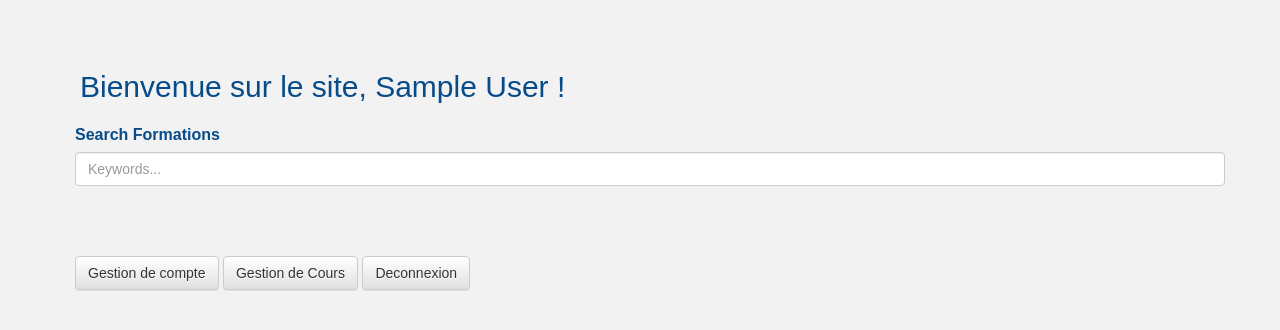
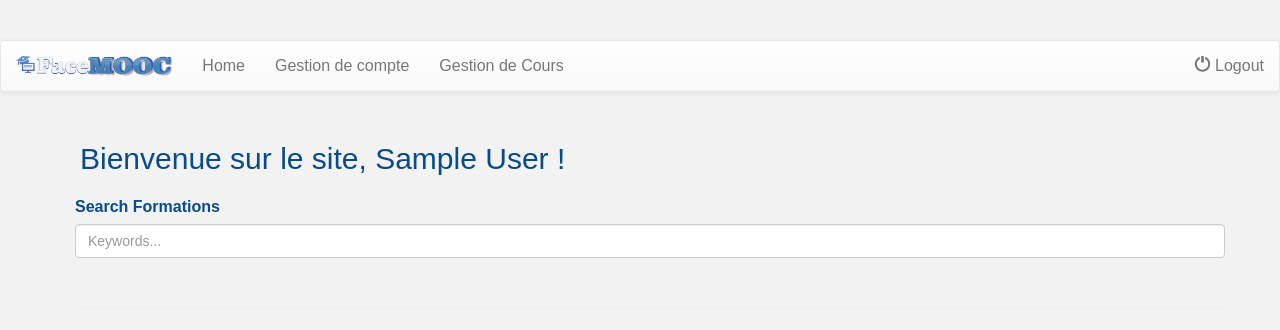
Before and after one commit to HectorGlez4/FaceMOOC, a PHP site: page /Home in a window 1280 px wide. Shown: the top 330 px of the page. Run offline with PHP 8.4, Linux system fonts and the light colour scheme; the visitor is signed in with stand-in values (Sample User, id 1); data that the repository does not hold is empty; some libraries are stand-ins or nearby versions.

Commit message:
ajout de la barre de navigation

```diff
--- a/php/view/class.php
+++ b/php/view/class.php
@@ -1,5 +1,6 @@
 <?php
 include("head.php");
+include("header.php");
 global $content;
 $formationInfo = $content['formation'][0];
 $chapterInfo = $content['chapter'];
--- a/php/view/formation.php
+++ b/php/view/formation.php
@@ -1,5 +1,6 @@
 <?php
 include("head.php");
+include("header.php");
 global $content;
 $formationInfo = $content['formation'][0];
 $chapterInfo = $content['chapter'];
--- a/php/view/gestionCours.php
+++ b/php/view/gestionCours.php
@@ -1,4 +1,7 @@
-<?php include("head.php") ?>
+<?php
+include("head.php");
+include("header.php");
+?>
 
 
 <body>
--- a/php/view/header.php
+++ b/php/view/header.php
@@ -1,10 +1,23 @@
 <nav class="navbar navbar-default" role="navigation">
-    <div class="container">
-        <div class="navbar-header">
-            <a class="navbar-brand title" href="./">FaceMOOC</a>
-            <a class="navbar-brand " href="./">
-            <span class="glyphicon glyphicon-off" href="./"></span>
-        </div>
-
-    </div>
+    <div class="container-fluid">
+	    <div class="navbar-header">
+	      	<img class="navbar-brand" id="logo" src="<?php echo WEBROOT ?>img/FaceMOOC.png">
+	    </div>
+	    <ul class="nav navbar-nav">
+	      	<li class="nav-item">
+		      	<a class="nav-link" href='<?php echo WEBROOT ?>Home'>Home</a>
+		    </li>
+		    <li class="nav-item">
+		      	<a class="nav-link" href='<?php echo WEBROOT ?>Gestion'>Gestion de compte</a>
+		    </li>
+		    <li class="nav-item">
+      			<a class="nav-link" href='<?php echo WEBROOT ?>GestionFormation'>Gestion de Cours</a>
+		    </li>
+	    </ul>
+	    <ul class="nav navbar-nav navbar-right">
+	      <li>
+	      	<a href='<?php WEBROOT ?>User/logout'><span class="glyphicon glyphicon-off"></span> Logout </a>
+	      </li>
+	    </ul>
+	 </div>
 </nav>
--- a/php/view/home.php
+++ b/php/view/home.php
@@ -1,5 +1,6 @@
 <?php
 include("head.php");
+include("header.php");
 
 global $content;
 foreach ($content['userInfo'] as $user){
@@ -29,9 +30,6 @@ $pages = ceil($countFormations[0]/$perpage);
 		</form>
 		<div id="divContent" class="page-header frm-content">
 		</div>
-		<a class='btn btn-default' href='<?php WEBROOT ?>Gestion'>Gestion de compte</a>
-		<a class='btn btn-default' href='<?php WEBROOT ?>GestionFormation'>Gestion de Cours</a>
-		<a class='btn btn-default' href='<?php WEBROOT ?>User/logout'>Deconnexion</a>
 	<script src="<?php echo WEBROOT?>js/search.js"></script>
 	<script>loadFormations(1)</script>
 </body>
```
Also changed, not shown: php/view/gestion.php (+5 -2 lines), php/view/head.php (+4 -4 lines), img/FaceMOOC.png (added).
